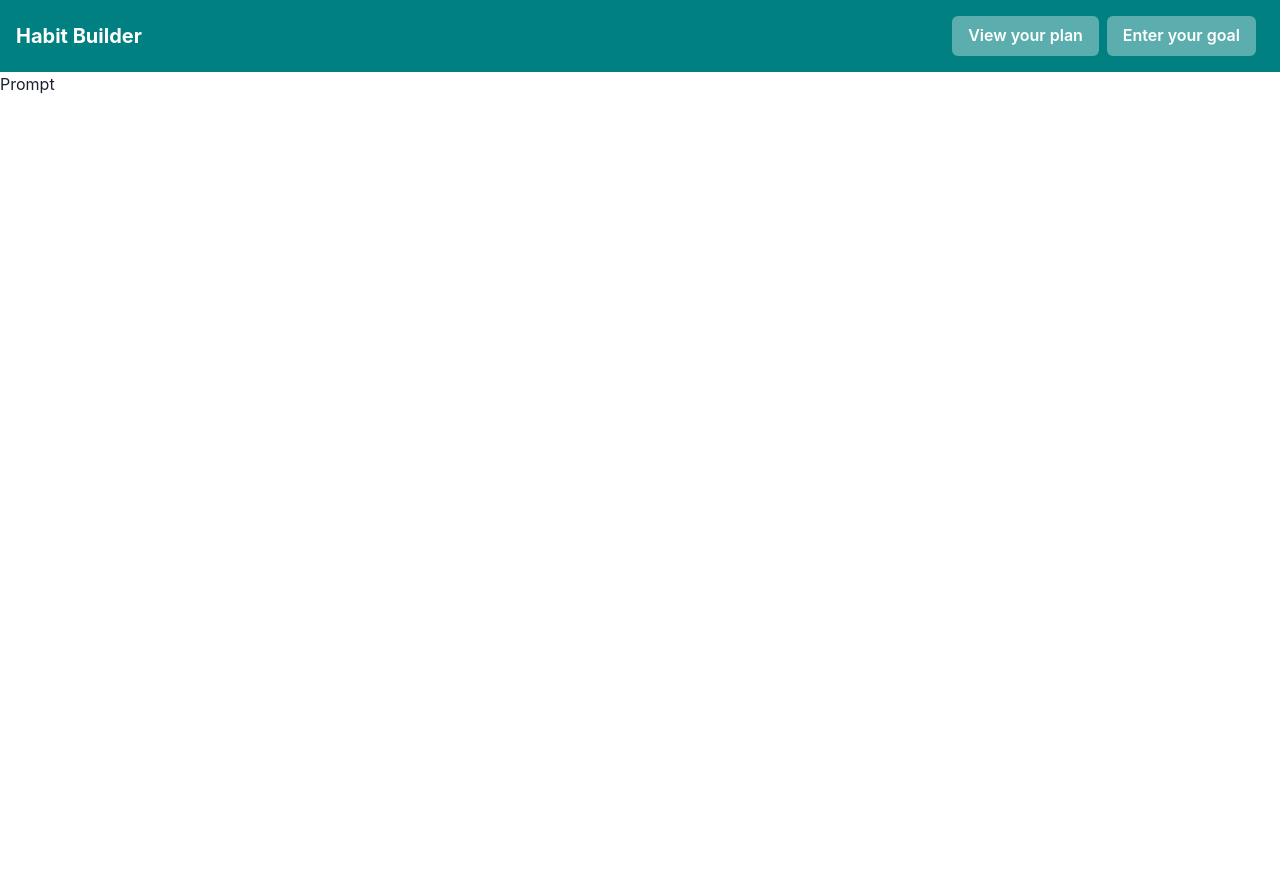
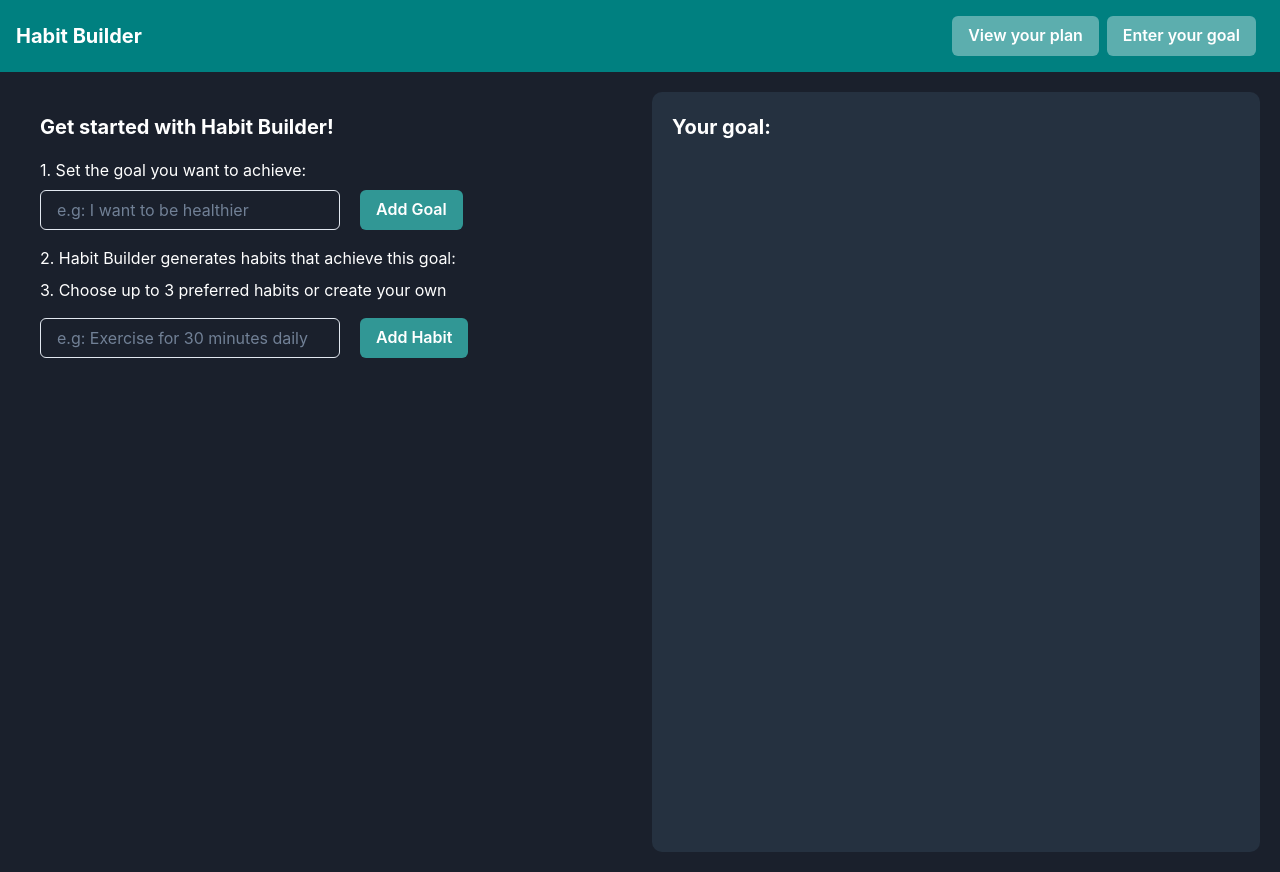
Before and after one commit to Bhatiawaris/bcsHacks, a React (Create React App) app: page /prompt in a window 1280 px wide. Before the commit the page ends 800 px from the top, so only its background shows below. Built offline with nearby package versions, Linux system fonts and the light colour scheme.

Commit message:
Added prompt page

```diff
--- a/src/components/PromptPage.js
+++ b/src/components/PromptPage.js
@@ -1,7 +1,103 @@
-import React from "react";
+import React, { useState } from "react";
+import { Box, Button, Flex, Input, Text, Grid } from "@chakra-ui/react";
 
 function PromptPage() {
-  return <h2>Prompt</h2>;
+  const [goal, setGoal] = useState("");
+  const [submittedGoal, setSubmittedGoal] = useState("");
+  const [habit, setHabit] = useState("");
+
+  const handleGoalChange = (event) => {
+    setGoal(event.target.value);
+  };
+
+  const handleGoalSubmit = async () => {
+    setSubmittedGoal(goal);
+    alert(`Goal: ${goal}`);
+    setGoal("");
+
+    // const response = await fetch(`http://localhost:3000/processInput`, {
+    //   method: "POST",
+    //   headers: {
+    //     "Content-Type": "application/json",
+    //   },
+    //   body: JSON.stringify({ field }),
+    // });
+
+    // if (response.ok) {
+    //   console.log("Response Successful");
+    // } else {
+    //   console.log("Response Failed");
+    // }
+  };
+
+  const handleHabitChange = (event) => {
+    setHabit(event.target.value);
+  };
+
+  const handleHabitSubmit = async () => {
+    alert(`Habit: ${habit}`);
+    setHabit("");
+  };
+
+  return (
+    <Grid
+      templateColumns="repeat(2, 1fr)"
+      gap={6}
+      backgroundColor="#1A202C"
+      color="white"
+      p={5}
+      minHeight="100vh"
+    >
+      <Box padding="20px">
+        <Text fontSize="xl" fontWeight="bold" mb={4}>
+          Get started with Habit Builder!
+        </Text>
+
+        <Text mb={2}>1. Set the goal you want to achieve:</Text>
+        <Flex justifyContent="left">
+          <Input
+            value={goal}
+            placeholder="e.g: I want to be healthier"
+            mb={4}
+            width="300px"
+            onChange={handleGoalChange}
+          />
+          <Box width="20px" />
+          <Button onClick={handleGoalSubmit} colorScheme="teal">
+            Add Goal
+          </Button>
+        </Flex>
+
+        <Text mb={2}>
+          2. Habit Builder generates habits that achieve this goal:
+        </Text>
+
+        <Text mb={4}>
+          3. Choose up to 3 preferred habits or create your own
+        </Text>
+        <Flex justifyContent="left">
+          <Input
+            placeholder="e.g: Exercise for 30 minutes daily"
+            mb={4}
+            width="300px"
+            onChange={handleHabitChange}
+          />
+          <Box width="20px" />
+          <Button onClick={handleHabitSubmit} colorScheme="teal">
+            Add Habit
+          </Button>
+        </Flex>
+      </Box>
+
+      <Box backgroundColor="#253140" borderRadius="10px" padding="20px">
+        <Text fontSize="xl" fontWeight="bold" mb={4}>
+          Your goal:
+        </Text>
+        <Text fontSize="xl" fontWeight="bold">
+          {submittedGoal}
+        </Text>
+      </Box>
+    </Grid>
+  );
 }
-
 export default PromptPage;
```
Also changed, not shown: 1 other file (tests, documents, lock files or other folders).
